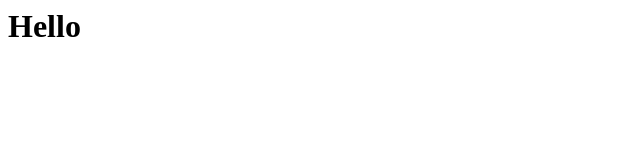
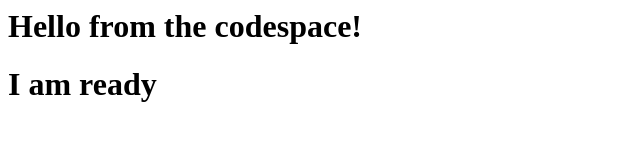
Before and after one commit to methoil/skills-code-with-codespaces, a plain HTML site: page index.html in a window 1280 px wide. Shown: the whole page, without its empty margins (0-640 px from the left). Drawn offline with Linux system fonts and the light colour scheme.

Commit message:
test commit for codespaces

```diff
--- a/index.html
+++ b/index.html
@@ -1,3 +1,4 @@
 <html>
-  <h1>Hello</h1>
+  <h1>Hello from the codespace!</h1>
+  <h1>I am ready</h1>
 </html>
```
